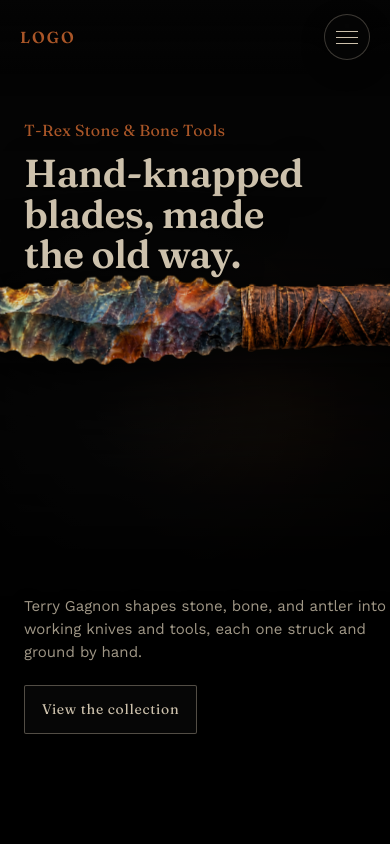
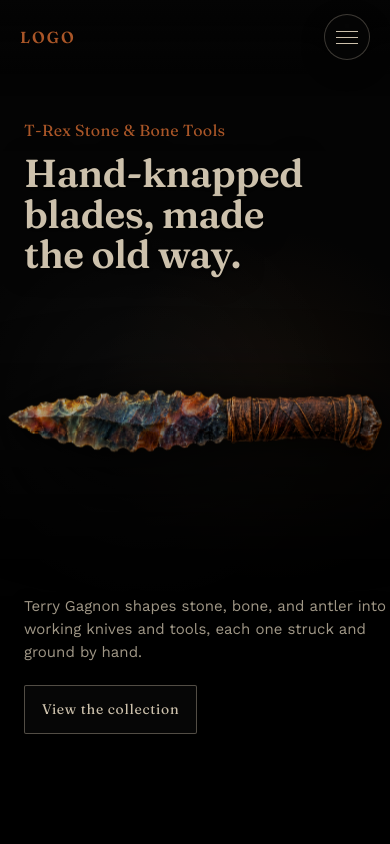
Before and after one commit to Streight-Digital-Solutions/TRex_Stone_and_Bone, a React (Vite) app: page / in a window 390 px wide. Shown: the top 844 px of the page. Built offline with nearby package versions, Linux system fonts and the light colour scheme; no server answers.

Commit message:
Knife image adjustment on mobile.

```diff
--- a/src/App.css
+++ b/src/App.css
@@ -926,7 +926,7 @@
 @media (max-width: 1100px) and (min-width: 701px) {
 
   .hero__knife {
-    width: min(1120px, 108vw);
+    width: 100%;
   }
 
   .hero__content {
@@ -967,11 +967,11 @@
   }
 
   .hero__knife {
-    top: 38%;
+    top: 50%;
 
     left: 50%;
 
-    width: 145vw;
+    width: 100%;
     max-width: none;
 
     transform:
```
